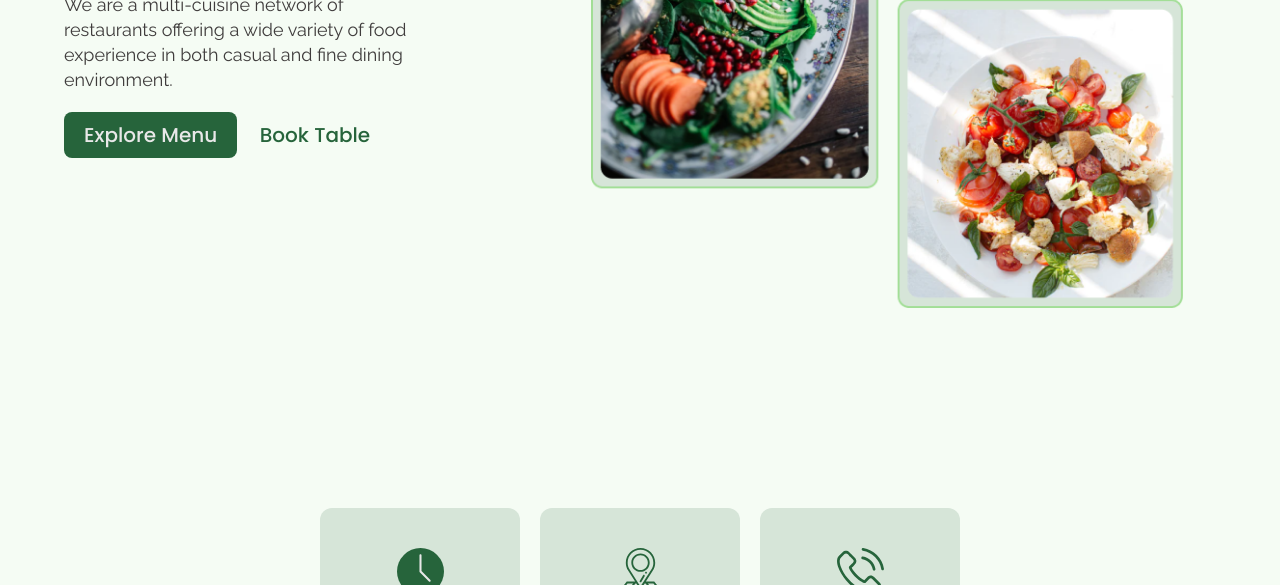
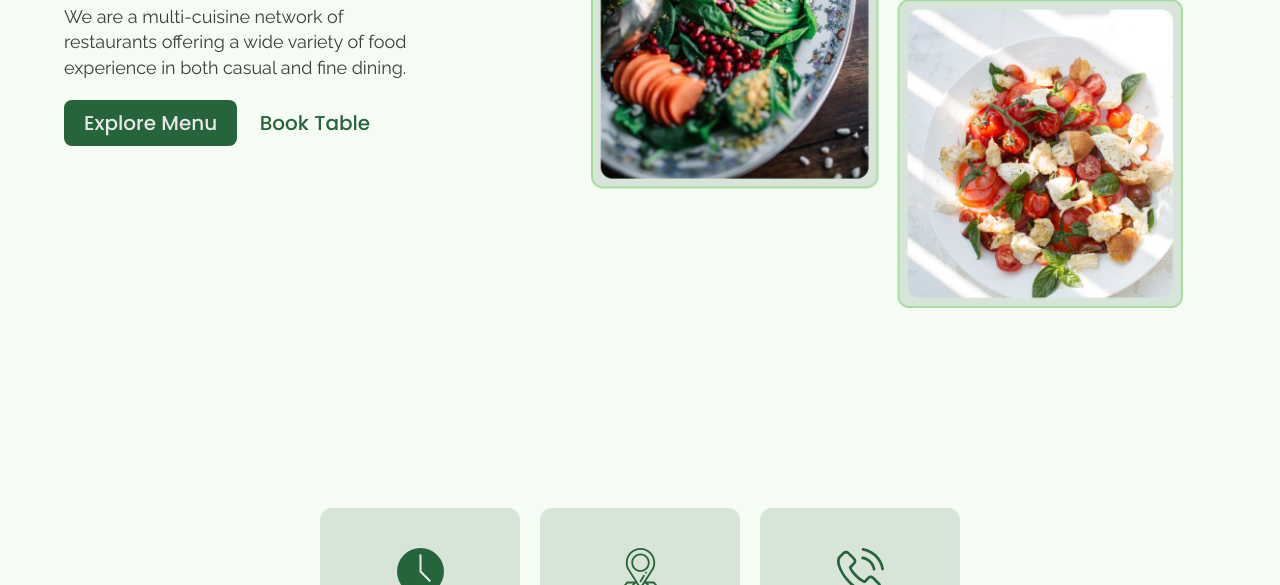
Before and after one commit to Anishkkhandelwal/restaurant-management-system, a plain HTML site: page index.html in a window 1280 px wide. Shown: the part 515-1100 px from the top of the page. Drawn offline with nearby package versions, Linux system fonts and the light colour scheme.

Commit message:
removed environment text

```diff
--- a/index.html
+++ b/index.html
@@ -78,7 +78,7 @@
             <h1 class="hero__heading">Pretzels, Where every bite tells a story.</h1>
             <p class="hero__info">
               We are a multi-cuisine network of restaurants offering a wide variety of food experience in both casual and fine
-              dining environment.
+              dining.
             </p>
             <div class="button__wrapper">
               <a href="./menu.html" class="btn primary-btn">Explore Menu</a>
```
